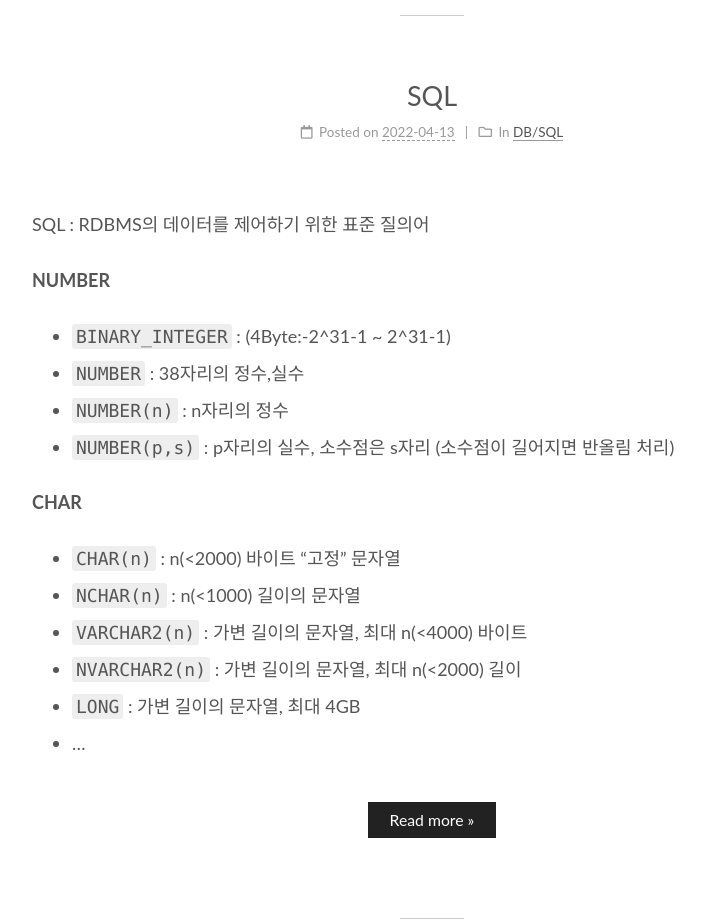
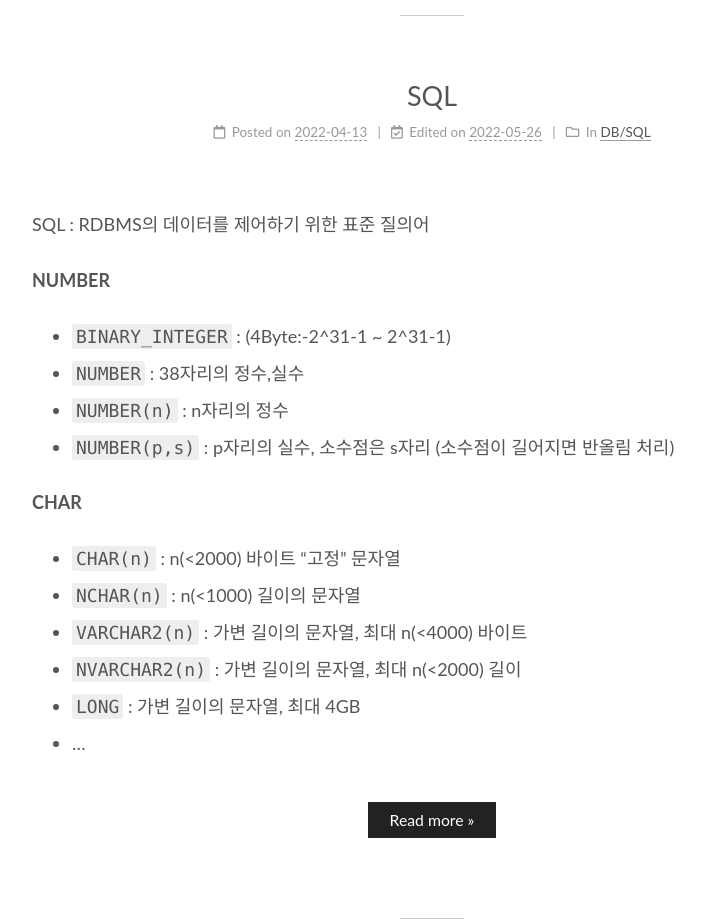
Before and after one commit to leequant7612/leequant7612.github.io, a plain HTML site: page page/2/index.html in a window 1280 px wide. Shown: the part 2020-2942 px from the top of the page, without its empty margins (208-913 px from the left). Drawn offline with Linux system fonts and the light colour scheme.

Commit message:
Site updated: 2022-05-26 12:33:02

```diff
--- a/page/2/index.html
+++ b/page/2/index.html
@@ -339,9 +339,15 @@
               </span>
               <span class="post-meta-item-text">Posted on</span>
 
-
-              <time title="Created: 2022-04-13 09:54:16 / Modified: 09:58:43" itemprop="dateCreated datePublished" datetime="2022-04-13T09:54:16+09:00">2022-04-13</time>
+              <time title="Created: 2022-04-13 09:54:16" itemprop="dateCreated datePublished" datetime="2022-04-13T09:54:16+09:00">2022-04-13</time>
             </span>
+              <span class="post-meta-item">
+                <span class="post-meta-item-icon">
+                  <i class="far fa-calendar-check"></i>
+                </span>
+                <span class="post-meta-item-text">Edited on</span>
+                <time title="Modified: 2022-05-26 12:32:52" itemprop="dateModified" datetime="2022-05-26T12:32:52+09:00">2022-05-26</time>
+              </span>
             <span class="post-meta-item">
               <span class="post-meta-item-icon">
                 <i class="far fa-folder"></i>
```
Also changed, not shown: 2022/04/13/SQL/index.html (+10 -4 lines).
